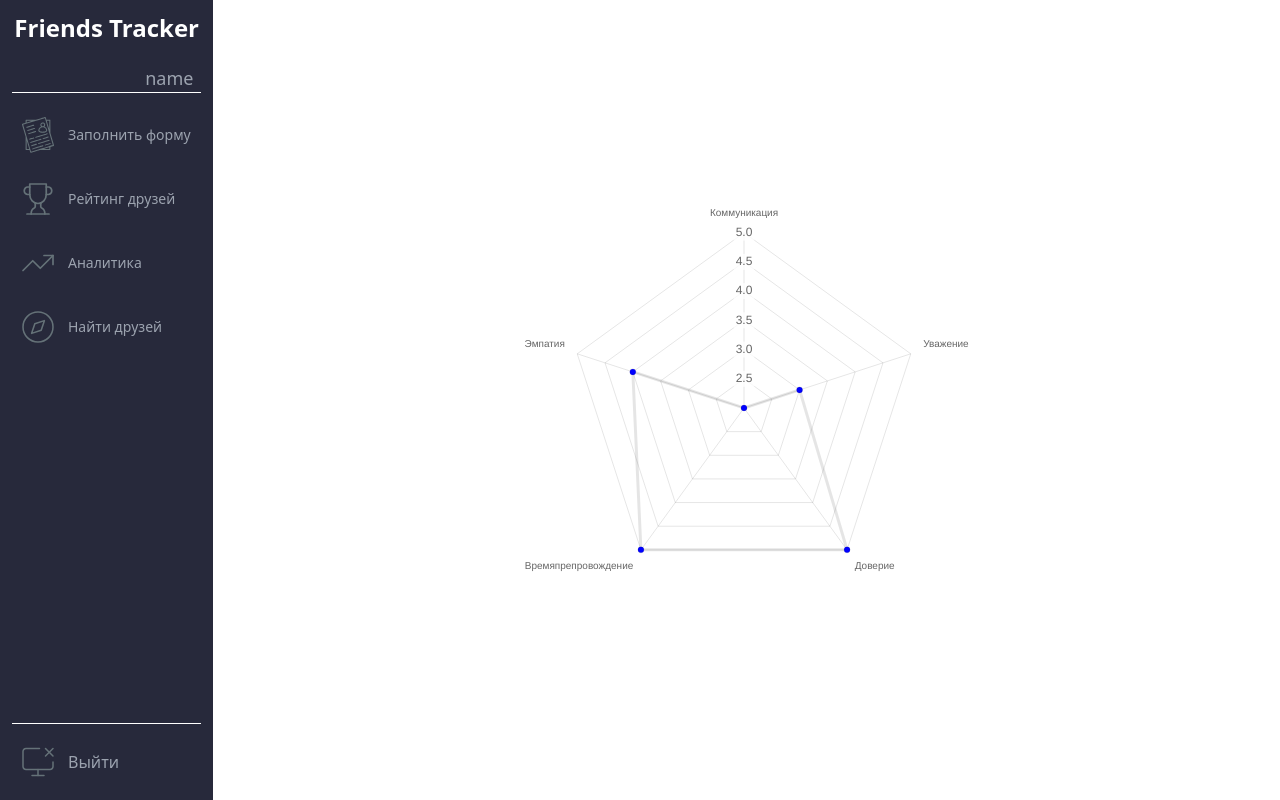
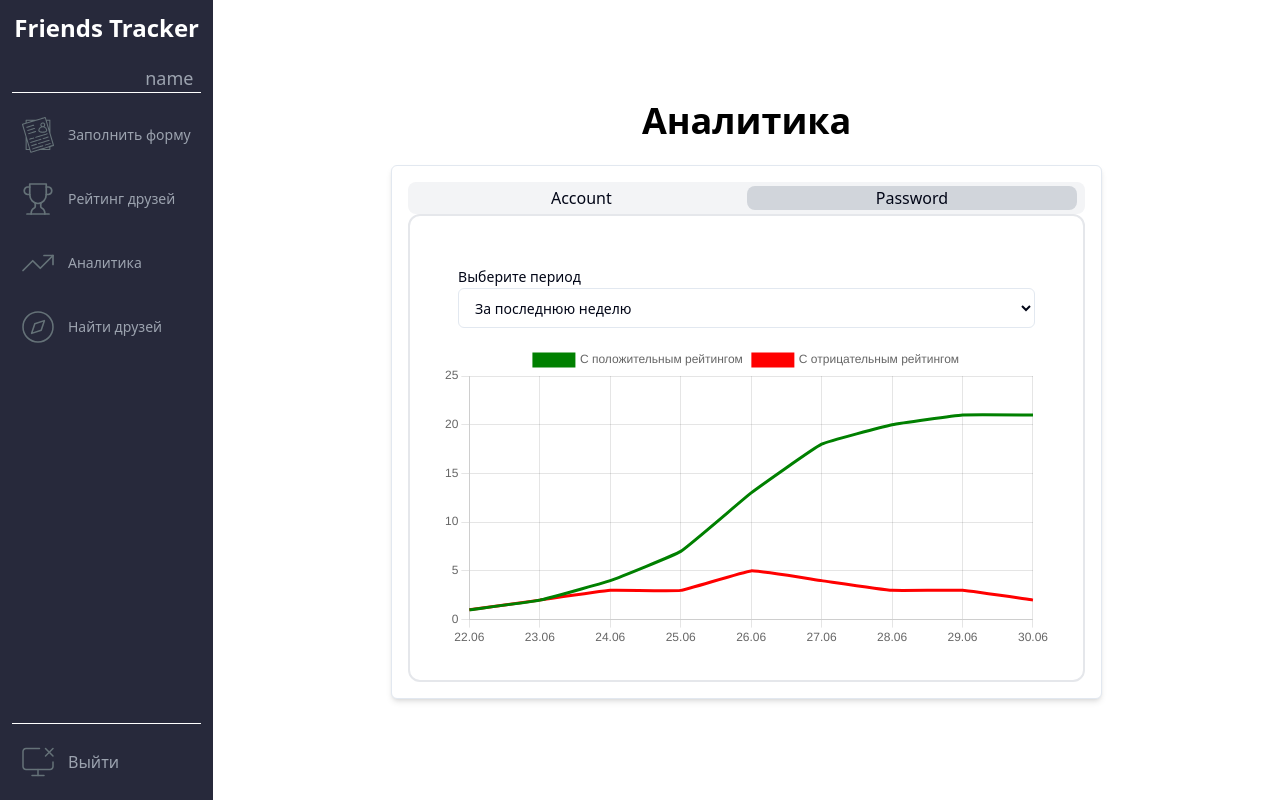
Before and after one commit to FriendTrack/FriendTrack-Web, a React (Vite) app: page /analytic in a window 1280 px wide. Built offline with nearby package versions, Linux system fonts and the light colour scheme.

Commit message:
Страница аналитики

```diff
--- a/package.json
+++ b/package.json
@@ -10,6 +10,9 @@
     "preview": "vite preview"
   },
   "dependencies": {
+    "@emotion/react": "^11.11.4",
+    "@emotion/styled": "^11.11.5",
+    "@mui/material": "^5.15.20",
     "@radix-ui/react-avatar": "^1.1.0",
     "@radix-ui/react-dialog": "^1.0.5",
     "@radix-ui/react-popover": "^1.0.7",
@@ -26,6 +29,7 @@
     "react-chartjs-2": "^5.2.0",
     "react-dom": "^18.2.0",
     "react-router-dom": "^6.23.1",
+    "react-tabs": "^6.0.2",
     "swiper": "^11.1.4",
     "tailwind-merge": "^2.3.0",
     "tailwindcss-animate": "^1.0.7",
--- /dev/null
+++ b/src/components/ui/tabs.tsx
@@ -0,0 +1,62 @@
+import * as React from "react"
+import * as TabsPrimitive from "@radix-ui/react-tabs"
+
+import { cn } from "@/lib/utils"
+
+const Tabs = React.forwardRef<
+React.ElementRef<typeof TabsPrimitive.Root>,
+React.ComponentPropsWithoutRef<typeof TabsPrimitive.Root>
+>(({ className, ...props }, ref) => (
+  <TabsPrimitive.Root
+    ref={ref}
+    className={cn(
+      "z-1000 w-1000 rounded-md border border-slate-200 bg-white p-4 text-slate-950 shadow-md outline-none data-[state=open]:animate-in data-[state=closed]:animate-out data-[state=closed]:fade-out-0 data-[state=open]:fade-in-0 data-[state=closed]:zoom-out-95 data-[state=open]:zoom-in-95 data-[side=bottom]:slide-in-from-top-2 data-[side=left]:slide-in-from-right-2 data-[side=right]:slide-in-from-left-2 data-[side=top]:slide-in-from-bottom-2 dark:border-slate-800 dark:bg-slate-950 dark:text-slate-50",
+      className
+    )}
+    {...props}
+  />
+))
+
+const TabsTrigger = React.forwardRef<
+React.ElementRef<typeof TabsPrimitive.Trigger>,
+React.ComponentPropsWithoutRef<typeof TabsPrimitive.Trigger>
+>(({ className, ...props }, ref) => (
+  <TabsPrimitive.Trigger
+    ref={ref}
+    className={cn(
+      "bg-gray-300 w-full rounded-lg",
+      className
+    )}
+    {...props}
+  />
+))
+
+const TabsList = React.forwardRef<
+React.ElementRef<typeof TabsPrimitive.List>,
+React.ComponentPropsWithoutRef<typeof TabsPrimitive.List>
+>(({ className, ...props }, ref) => (
+  <TabsPrimitive.List
+    ref={ref}
+    className={cn(
+      "bg-gray-100 rounded-lg w-full h-8 flex justify-around items-center p-2",
+      className
+    )}
+    {...props}
+  />
+))
+
+const TabsContent = React.forwardRef<
+React.ElementRef<typeof TabsPrimitive.Content>,
+React.ComponentPropsWithoutRef<typeof TabsPrimitive.Content>
+>(({ className, ...props }, ref) => (
+  <TabsPrimitive.Content
+    ref={ref}
+    className={cn(
+      "border-2 border-gray-200 rounded-xl p-8",
+      className
+    )}
+    {...props}
+  />
+))
+
+export { Tabs, TabsTrigger, TabsContent, TabsList }
--- a/src/pages/analyticPage/AnalyticPage.tsx
+++ b/src/pages/analyticPage/AnalyticPage.tsx
@@ -1,37 +1,42 @@
-import {
-  Chart as ChartJS,
-  LineElement,
-  PointElement,
-  RadialLinearScale,
-} from "chart.js";
-import { Radar } from "react-chartjs-2";
+import AnalyticWindow from "./Components/AnalyticWindow";
 
-ChartJS.register(RadialLinearScale, PointElement, LineElement);
+export interface QualitiesDevelopment {
+  empathy: number[];
+  communication: number[];
+  respect: number[];
+  pastime: number[];
+  trust: number[];
+  dates: string[];
+}
+
+export interface ContactsCount {
+  positive: number[];
+  negative: number[];
+  dates: string[];
+}
+
+const qualitiesDevelopment: QualitiesDevelopment =   {
+  empathy: [2, 4, 3, 4, 5],
+  communication: [1, 2, 5, 3, 3],
+  respect: [1, 2, 3, 3, 5],
+  pastime: [1, 4, 1, 4, 4],
+  trust: [1, 1, 1, 3, 4],
+  dates: ["22.06", "23.06", "24.06", "25.06", "26.06"]
+}
+const contactsCount: ContactsCount =   {
+  positive: [1, 2, 4, 7, 13, 18, 20, 21, 21],
+  negative: [1, 2, 3, 3, 5, 4, 3, 3, 2],
+  dates: ["22.06", "23.06", "24.06", "25.06", "26.06", "27.06", "28.06", "29.06", "30.06"]
+}
 
 const AnalyticPage = () => {
-  const data = {
-    labels: [
-      "Коммуникация",
-      "Уважение",
-      "Доверие",
-      "Времяпрепровождение",
-      "Эмпатия",
-    ],
-    datasets: [
-      {
-        label: "Student A",
-        data: [2, 3, 5, 5, 4],
-        backgroundColor: "blue",
-      },
-    ],
-  };
   return (
-    <div>
-      <Radar
-        className="md:w-[450px] md:h-[450px] 2xl:w-[600px] 2xl:h-[600px]"
-        data={data}
-      />
-    </div>
+    <main className="w-full flex flex-col items-center justify-center gap-6">
+      <h1 className="text-4xl font-semibold">Аналитика</h1>
+      <div className="w-12/12 sm:w-10/12 xl:w-8/12">
+        <AnalyticWindow contactsCount={contactsCount} qualitiesDevelopment={qualitiesDevelopment}/>
+      </div>
+    </main>
   );
 };
 
--- /dev/null
+++ b/src/pages/analyticPage/Components/AnalyticWindow.tsx
@@ -0,0 +1,31 @@
+import { Tabs, TabsContent, TabsList, TabsTrigger } from "@/components/ui/tabs";
+import { ContactsCount, QualitiesDevelopment } from "../AnalyticPage";
+import QualitiesDevelopmentGraph from "./QualitiesDevelopmentGraph copy";
+import ContactsCountGraph from "./ContactsCountGraph";
+import { useState } from "react";
+
+interface AnalyticWindow {
+    contactsCount: ContactsCount;
+    qualitiesDevelopment: QualitiesDevelopment;
+    className?: string;
+}
+
+const AnalyticWindow = ({ contactsCount, qualitiesDevelopment, className}: AnalyticWindow) => {
+    const [selectedGraph, setSelectedGraph] = useState(0);
+    return (
+        <Tabs className={className} defaultValue="tab1">
+            <TabsList aria-label="Manage your account">
+                <TabsTrigger className={selectedGraph==0 ? "bg-grey-100":""} onClick={() => {setSelectedGraph(0)}} value="tab1">Account</TabsTrigger>
+                <TabsTrigger className={selectedGraph==1 ? "bg-grey-100":""} onClick={() => {setSelectedGraph(1)}}value="tab2">Password</TabsTrigger>
+            </TabsList>
+            <TabsContent value="tab1">
+                <ContactsCountGraph contactsCount={contactsCount}></ContactsCountGraph>
+            </TabsContent>
+            <TabsContent value="tab2">
+                <QualitiesDevelopmentGraph qualitiesDevelopment={qualitiesDevelopment}></QualitiesDevelopmentGraph>
+            </TabsContent>
+        </Tabs>
+    );
+};
+
+export default AnalyticWindow;
--- /dev/null
+++ b/src/pages/analyticPage/Components/ContactsCountGraph.tsx
@@ -0,0 +1,66 @@
+import {
+    Chart as ChartJS,
+    LineElement,
+    PointElement,
+    CategoryScale,
+    LinearScale
+} from "chart.js";
+import { Line } from 'react-chartjs-2';
+import { ContactsCount } from "../AnalyticPage";
+import { Select } from "@/components/ui/select";
+import { Label } from "@/components/ui/label";
+
+ChartJS.register(LinearScale, CategoryScale, PointElement, LineElement);
+
+interface ContactsCountGraph {
+    contactsCount: ContactsCount;
+}
+
+const ContactsCountGraph = ({ contactsCount }: ContactsCountGraph) => {
+    return (
+        <div>
+            <div className="p-4">
+                <Label>Выберите период</Label>
+                <Select options={[
+                    { value: "week", label: "За последнюю неделю" },
+                    { value: "month", label: "За последний месяц"},
+                    { value: "6month", label: "За последние полгода"},
+                ]}></Select>
+            </div>
+            <Line
+                data={{
+                    datasets: [
+                    {
+                        label: "С положительным рейтингом",
+                        data: contactsCount.positive,
+                        fill: false,
+                        borderColor: 'green',
+                        tension: 0.1,
+                        pointRadius: 0,
+                        backgroundColor: 'green',
+                    },
+                    {
+                        label: "С отрицательным рейтингом",
+                        data: contactsCount.negative,
+                        fill: false,
+                        borderColor: 'red',
+                        tension: 0.1,
+                        pointRadius: 0,
+                        backgroundColor: 'red',
+                    },
+                    ],
+                    labels: contactsCount.dates
+                }}
+                options={{
+                    scales: {
+                    y: {
+                        min: 0,
+                    }
+                    }
+                }}
+                />
+            </div>
+    );
+};
+
+  export default ContactsCountGraph;
--- /dev/null
+++ b/src/pages/analyticPage/Components/QualitiesDevelopmentGraph copy.tsx
@@ -0,0 +1,102 @@
+import {
+    Chart as ChartJS,
+    LineElement,
+    PointElement,
+    CategoryScale,
+    LinearScale,
+    Legend
+} from "chart.js";
+import { Line } from 'react-chartjs-2';
+import { QualitiesDevelopment } from "../AnalyticPage";
+import { Select } from "@/components/ui/select";
+import { Label } from "@/components/ui/label";
+
+ChartJS.register(LinearScale, CategoryScale, PointElement, LineElement, Legend);
+
+interface QualitiesDevelopmentGraph {
+    qualitiesDevelopment: QualitiesDevelopment;
+}
+
+const QualitiesDevelopmentGraph = ({ qualitiesDevelopment }: QualitiesDevelopmentGraph) => {
+    return (
+        <div>
+            <div className="flex justify-between">
+                <div className="w-1/2 p-4">
+                    <Label>Выберите друга</Label>
+                    <Select options={[
+                    ]}></Select>
+                </div>
+                <div className="w-1/2 p-4">
+                    <Label>Выберите период</Label>
+                    <Select options={[
+                        { value: "week", label: "За последнюю неделю" },
+                        { value: "month", label: "За последний месяц"},
+                        { value: "6month", label: "За последние полгода"},
+                    ]}></Select>
+                </div>
+            </div>
+            <Line
+                data={{
+                    datasets: [
+                    {
+                        label: 'Коммуникация',
+                        data: qualitiesDevelopment.communication,
+                        fill: false,
+                        borderColor: 'red',
+                        tension: 0.1,
+                        pointRadius: 0,
+                        backgroundColor: 'red',
+                    },
+                    {
+                        label: "Уважение",
+                        data: qualitiesDevelopment.respect,
+                        fill: false,
+                        borderColor: 'rgb(30, 144, 255)',
+                        tension: 0.1,
+                        pointRadius: 0,
+                        backgroundColor: 'rgb(30, 144, 255)'
+                    },
+                    {
+                        label: "Время",
+                        data: qualitiesDevelopment.pastime,
+                        fill: false,
+                        borderColor: 'rgb(255, 215, 0)',
+                        tension: 0.1,
+                        pointRadius: 0,
+                        backgroundColor: 'rgb(255, 215, 0)'
+                    },
+                    {
+                        label: "Доверие",
+                        data: qualitiesDevelopment.trust,
+                        fill: false,
+                        borderColor: 'green',
+                        tension: 0.1,
+                        pointRadius: 0,
+                        backgroundColor: 'green'
+                    },
+                    {
+                        label: "Эмпатия",
+                        data: qualitiesDevelopment.empathy,
+                        fill: false,
+                        borderColor: 'rgb(72, 61, 139)',
+                        tension: 0.1,
+                        pointRadius: 0,
+                        backgroundColor: 'rgb(72, 61, 139)'
+                    }
+                    ],
+                    labels: qualitiesDevelopment.dates
+                }}
+                options={{
+                    scales: {
+                        y: {
+                            min: 1,
+                            max: 5,
+                        }
+                    }
+                }}
+                />
+        </div>
+    );
+};
+
+  export default QualitiesDevelopmentGraph;
--- a/src/pages/ratingPage/RatingPage.tsx
+++ b/src/pages/ratingPage/RatingPage.tsx
@@ -1,4 +1,4 @@
-import RatingList from "./components/RatingList";
+import RatingList from "./Components/RatingList";
 
 export interface Friend {
   date: string;
```
Also changed, not shown: 1 other file (tests, documents, lock files or other folders).
